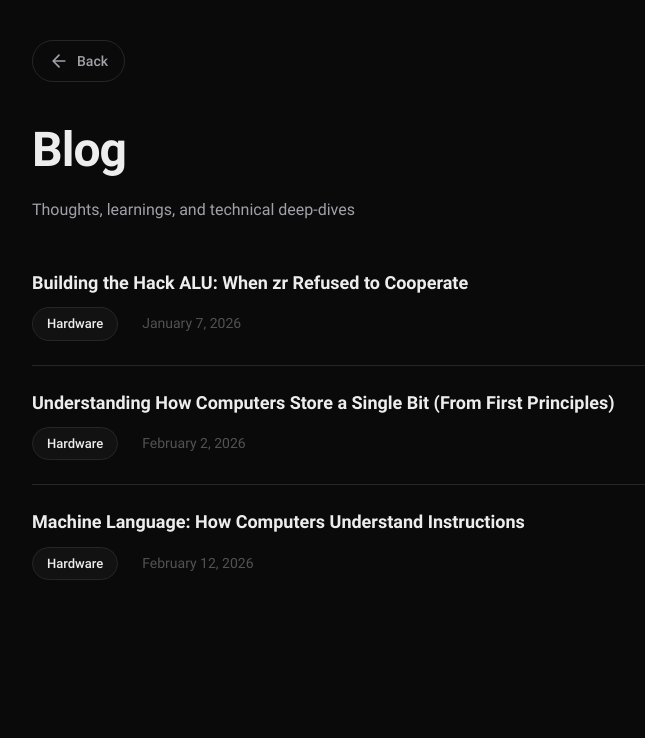
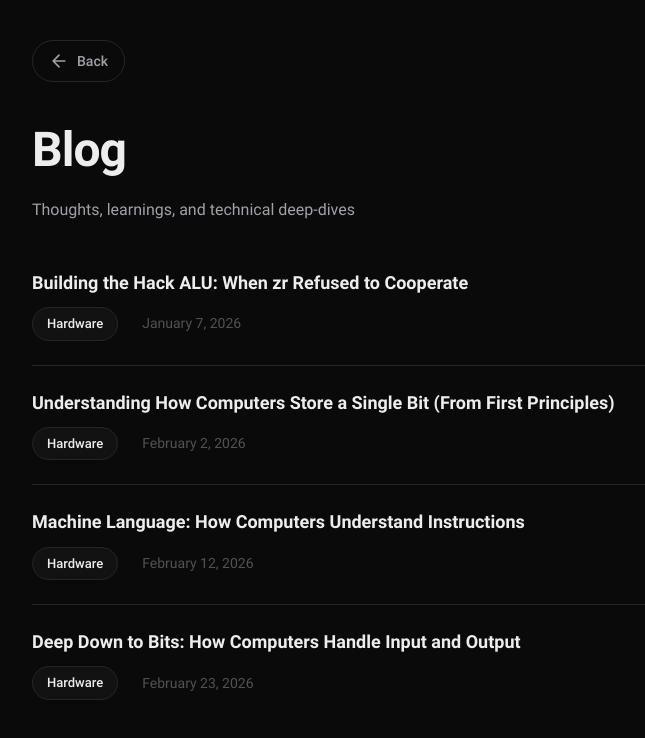
Before and after one commit to gyauelvis/g.elvis, a Vue app: page /blog in a window 1280 px wide. Shown: the top 738 px of the page, without its empty margins (208-853 px from the left). Built offline with nearby package versions, Linux system fonts and the light colour scheme; a web font is replaced by a local one.

Commit message:
feat: Add new blog post "Deep Down to Bits: How Computers Handle Input and Output" covering memory-mapped I/O for screen and keyboard.

```diff
--- a/src/data/blogs.js
+++ b/src/data/blogs.js
@@ -360,6 +360,218 @@ This is called **indirect addressing** (the register holds an address, not the d
 - **Memory hierarchy:** Solves speed and addressing problems
 - **Registers:** Fastest memory, closest to CPU, used for data and addresses
     `.trim()
+  },
+  {
+    slug: 'deep-down-to-bits-how-computers-handle-input-and-output',
+    title: 'Deep Down to Bits: How Computers Handle Input and Output',
+    tag: 'Hardware',
+    date: 'February 23, 2026',
+    content: `
+Every computer we use has fancy input and output devices (usually called **peripheral devices** because they exist outside the main computer unit).
+
+Your PC has:
+- **Inputs:** Keyboard, mouse, camera, microphone
+- **Outputs:** Screen, speakers, printers
+
+But have you ever wondered: **How does the computer actually manipulate these devices at the lowest level?** Deep down in the architecture, when everything is just 0s and 1s?
+
+For developers using high-level languages, we have libraries and frameworks that handle this for us. But what if you had to do forensics work and go deep down to just bits?
+
+Let's find out.
+
+---
+
+## The Screen: Not What You Think It Is
+
+To your computer, your monitor is not the fancy graphics you see. **It's just a matrix with rows and columns.**
+
+The intersection of a row and column forms a **pixel** that can be set to 1 or 0.
+
+Think of a monochrome screen with a white background and black text:
+- **1** means the pixel is lit (shows black)
+- **0** means the pixel is off (shows white/nothing)
+
+**Example:** The Hack computer (from Nand to Tetris) assumes a screen of:
+- **256 rows**
+- **512 columns**
+
+That's 256 × 512 = **131,072 pixels** total.
+
+---
+
+## What is a Screen Memory Map?
+
+The **screen memory map** is a dedicated chunk of your computer's memory that represents the entire screen.
+
+**Here's how it works:**
+
+The display screen **refreshes many times per second** (typically 60+ times) to show whatever is stored in the screen memory map.
+
+**As a low-level programmer, all you have to do is:**
+1. Write values to the screen memory map
+2. The screen automatically updates to reflect those values
+
+**No fancy graphics libraries needed.** Just direct memory manipulation.
+
+---
+
+## The Problem: 2D Screen, 1D Memory
+
+Here's the challenge:
+- **The screen is two-dimensional** (rows and columns)
+- **Memory is one-dimensional** (a linear sequence of addresses)
+
+**How do we map a 2D screen to 1D memory?**
+
+---
+
+## The Solution: Row-Major Mapping
+
+Let's work through the Hack computer example:
+
+### Step 1: Calculate Total Memory Needed
+
+The screen is 256 rows × 512 columns = **131,072 pixels**.
+
+The Hack computer uses **16-bit words** (each word holds 16 bits/pixels).
+
+**How many words do we need?**
+\`\`\`
+131,072 pixels ÷ 16 bits per word = 8,192 words
+\`\`\`
+
+So the screen memory map needs **8,192 words** (or 8K words).
+
+---
+
+### Step 2: Map Rows to Memory
+
+The screen has **512 pixels per row**.
+
+Since each word holds 16 pixels:
+\`\`\`
+512 pixels per row ÷ 16 pixels per word = 32 words per row
+\`\`\`
+
+**The mapping:**
+- The **first 32 words** in memory represent the **first row** of the display
+- The **next 32 words** represent the **second row**
+- And so on...
+
+---
+
+## Finding the Right Memory Address
+
+Now for the practical part: **How do I find the memory address to manipulate a specific pixel at row \`r\` and column \`c\`?**
+
+### Step 1: Find the Row Block
+
+Each row consists of 32 words. To find which block of words represents row \`r\`:
+
+\`\`\`
+Row offset = r × 32
+\`\`\`
+
+This gives us the starting word address for that row.
+
+---
+
+### Step 2: Find the Word Within the Row
+
+Within each row, there are 32 words, each holding 16 pixels.
+
+To find which word contains column \`c\`:
+
+\`\`\`
+Word offset = c ÷ 16  (integer division)
+\`\`\`
+
+**Why integer division?**
+- Columns 0-15 are in word 0
+- Columns 16-31 are in word 1
+- Columns 32-47 are in word 2
+- And so on...
+
+---
+
+### Step 3: Add the Screen Memory Base Address
+
+The screen memory map doesn't start at address 0. It has an offset.
+
+For the Hack computer, the screen memory map starts at address **16384**.
+
+**Final formula:**
+\`\`\`
+Address = 16384 + (r × 32) + (c ÷ 16)
+\`\`\`
+
+---
+
+## Example: Writing to Pixel at Row 10, Column 50
+
+Let's say we want to turn on the pixel at row 10, column 50:
+
+\`\`\`
+Address = 16384 + (10 × 32) + (50 ÷ 16)
+        = 16384 + 320 + 3
+        = 16707
+\`\`\`
+
+So we write to memory address **16707** to manipulate that pixel.
+
+**But wait!** Column 50 ÷ 16 = 3 with a remainder of 2. That means:
+- We write to word at address 16707
+- We need to set bit #2 within that word (since 50 = 16×3 + 2)
+
+---
+
+## The Keyboard: Input Through Memory
+
+Just like the screen, the keyboard also uses a **memory map**.
+
+### How It Works
+
+There's a dedicated memory location called the **keyboard memory map**. This single word represents the key currently being pressed.
+
+**Standard key codes:**
+- Each key has a standard bit value (ASCII or EBCDIC)
+- Example: \`K\` = 75, \`Space\` = 32
+
+**When you press a key:**
+1. Your keyboard cable (or wireless signal) transfers the key's code
+2. The code is converted to binary
+3. The binary value is written to the keyboard memory map
+4. Your program reads that memory location to see which key was pressed
+
+**When no key is pressed:**
+The keyboard memory map holds 0.
+
+---
+
+## Why This Matters
+
+Understanding memory maps teaches you:
+
+1. **How operating systems work** (they manage these memory maps)
+2. **How device drivers work** (they translate high-level commands to memory writes)
+3. **How graphics rendering works** (drawing is just writing patterns to screen memory)
+4. **How embedded systems work** (IoT devices use memory-mapped I/O extensively)
+
+**This is the foundation of all computer I/O.** Everything else is just abstraction built on top of this simple concept.
+
+---
+
+## Summary
+
+**Key concepts:**
+- **Screen memory map:** A chunk of memory that represents every pixel on the screen
+- **2D to 1D mapping:** Rows are laid out sequentially in memory (row-major order)
+- **Address calculation:** \`Base + (row × words_per_row) + (column ÷ bits_per_word)\`
+- **Keyboard memory map:** A single memory location holding the code of the currently pressed key
+- **Memory-mapped I/O:** All peripheral devices are controlled by reading/writing memory
+
+**Next time:** We'll write actual Hack assembly code to draw shapes on the screen using these memory maps.
+    `.trim()
   }
 ]
 
```
